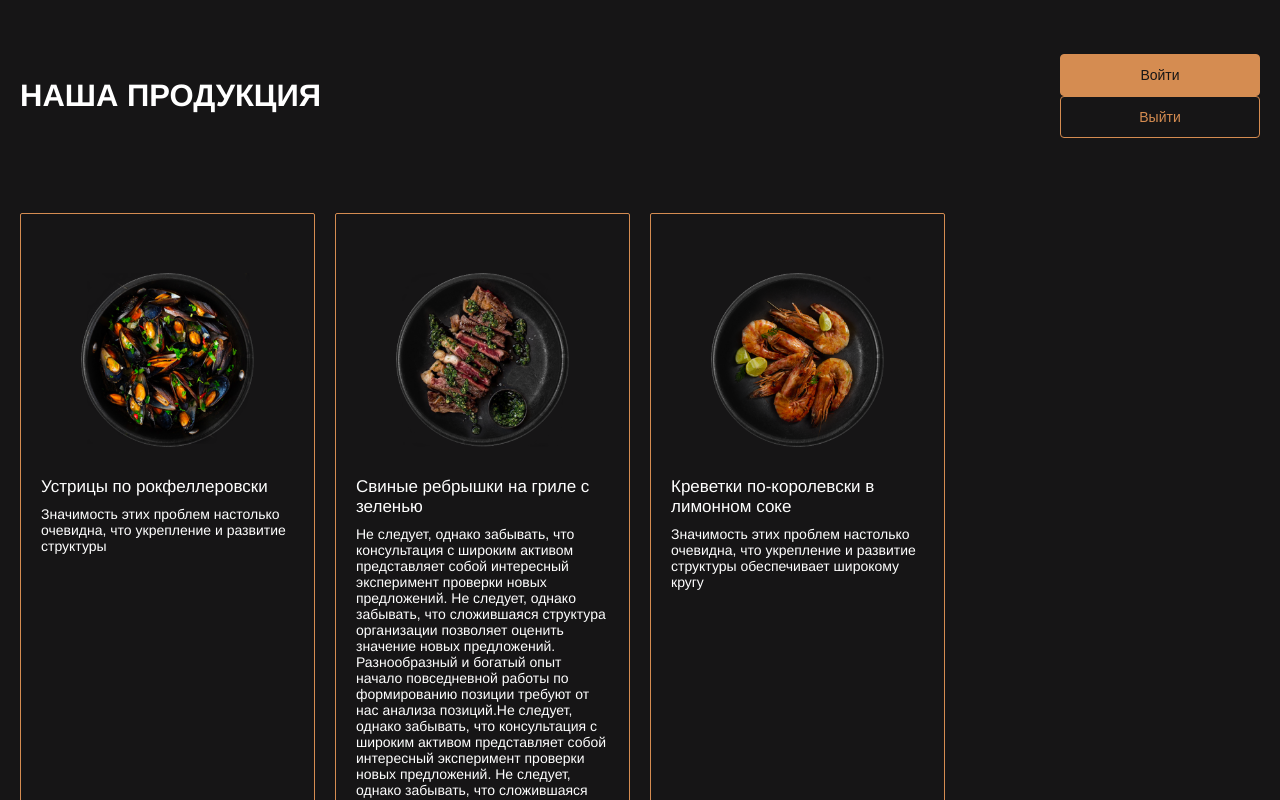
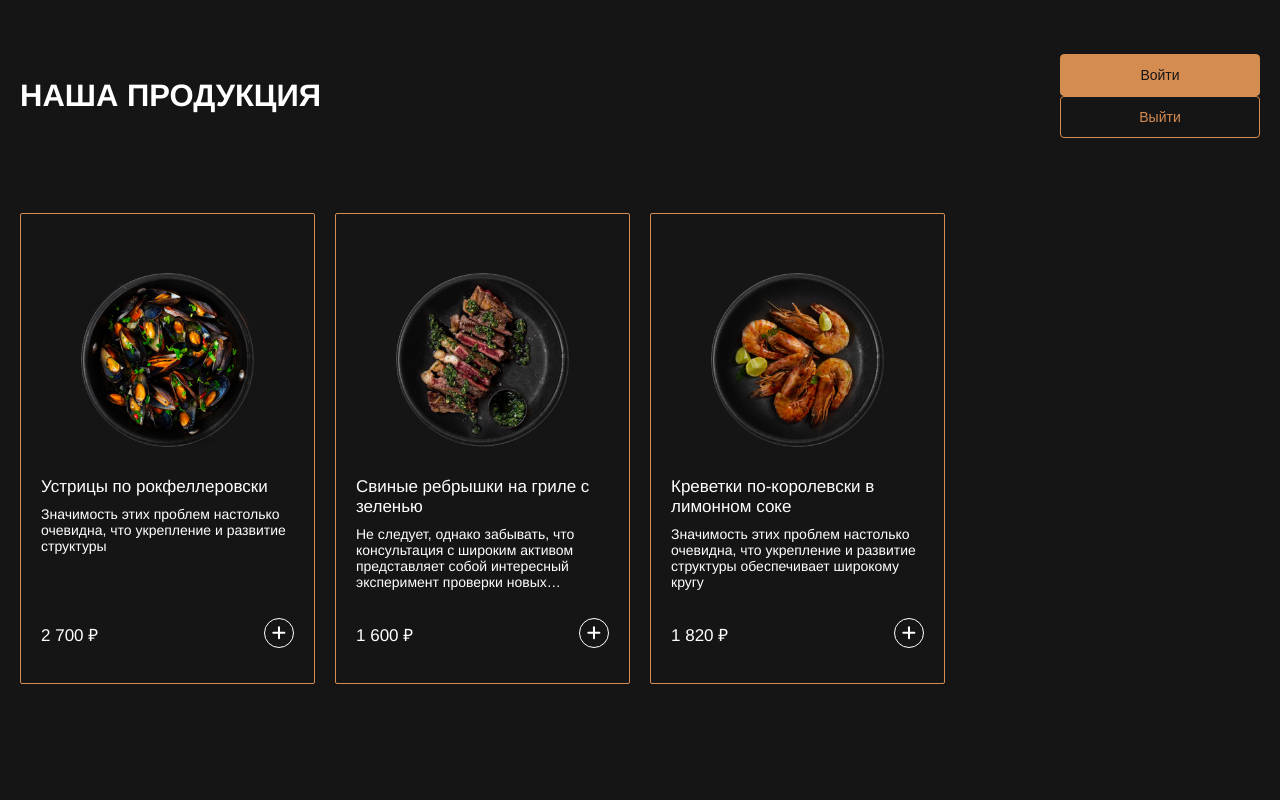
Before and after one commit to WEBzaytsev/restaurant-app, a Vue app: page / in a window 1280 px wide. Shown: the top 800 px of the page. Built offline with nearby package versions, Linux system fonts and the light colour scheme.

Commit message:
fix line-clamp styles

```diff
--- a/src/components/ProductCard.vue
+++ b/src/components/ProductCard.vue
@@ -74,6 +74,9 @@ export default {
   font-size: 17px;
   font-weight: 500;
   line-clamp: 2;
+  -webkit-line-clamp: 2;
+  -webkit-box-orient: vertical;
+  overflow: hidden;
 }
 
 .product-name:hover {
@@ -82,7 +85,11 @@ export default {
 
 .product-description {
   transition: all ease 0.3s;
+  display: -webkit-box;
   line-clamp: 4;
+  -webkit-line-clamp: 4;
+  -webkit-box-orient: vertical;
+  overflow: hidden;
   font-size: 14px;
 }
 
```
